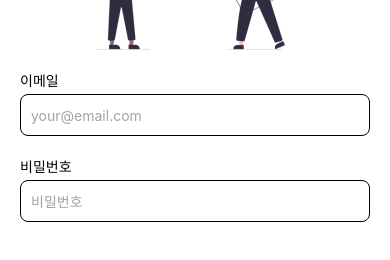
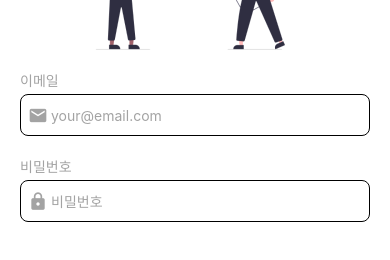
Before and after one commit to Hyome720/rn-todo, a React Native app: screen / in a window 390 px wide. Shown: the part 376-636 px from the top of the page. Built offline with nearby package versions, Linux system fonts and the light colour scheme.

Commit message:
:sparkles: 아이디, 비밀번호 입력칸 css 적용

```diff
--- a/src/colors.js
+++ b/src/colors.js
@@ -2,7 +2,7 @@ export const WHITE = '#fff';
 export const BLACK = '#000';
 
 export const PRIMARY = {
-  DEFAULT: '32563eb',
+  DEFAULT: '#2563eb',
 };
 
 export const GRAY = {
--- a/src/components/Input.js
+++ b/src/components/Input.js
@@ -1,5 +1,8 @@
 import { StyleSheet, Text, TextInput, View } from 'react-native';
 import PropTypes from 'prop-types';
+import { BLACK, GRAY, PRIMARY } from '../colors';
+import { useState } from 'react';
+import { MaterialCommunityIcons } from '@expo/vector-icons';
 
 export const KeyboardTypes = {
   DEFAULT: 'default',
@@ -11,18 +14,61 @@ export const ReturnKeyTypes = {
   NEXT: 'next',
 };
 
-const Input = ({ title, placeholder, ...props }) => {
+export const IconNames = {
+  EMAIL: 'email',
+  PASSWORD: 'lock',
+};
+
+const Input = ({ title, placeholder, value, iconName, ...props }) => {
+  const [isFocused, setIsFocused] = useState(false);
+
   return (
     <View style={styles.container}>
-      <Text style={styles.title}>{title}</Text>
+      <Text
+        style={[
+          styles.title,
+          value && styles.hasValueTitle,
+          isFocused && styles.focusedTitle,
+        ]}
+      >
+        {title}
+      </Text>
+
+      <View>
         <TextInput
           {...props}
-        style={styles.input}
+          value={value}
+          style={[
+            styles.input,
+            value && styles.hasValueInput,
+            isFocused && styles.focusedInput,
+          ]}
           placeholder={placeholder ?? title}
-        placeholderTextColor={'#a3a3a3'}
+          placeholderTextColor={GRAY.DEFAULT}
           autoCapitalize="none"
           autoCorrect={false}
+          keyboardAppearance="light"
+          onFocus={() => setIsFocused(true)}
+          onBlur={() => setIsFocused(false)}
         />
+
+        <View style={styles.icon}>
+          <MaterialCommunityIcons
+            name={iconName}
+            size={20}
+            color={(() => {
+              switch (true) {
+                case isFocused:
+                  return PRIMARY.DEFAULT;
+                case !!value:
+                  return BLACK;
+                default:
+                  return GRAY.DEFAULT;
+              }
+            })()}
+          />
+        </View>
+      </View>
     </View>
   );
 };
@@ -35,9 +81,8 @@ Input.defaultProps = {
 Input.propTypes = {
   title: PropTypes.string.isRequired,
   placeholder: PropTypes.string,
-  keyboardType: PropTypes.oneOf(Object.values(KeyboardTypes)),
-  returnKeyType: PropTypes.oneOf(Object.values(ReturnKeyTypes)),
-  secureTextEntry: PropTypes.bool,
+  value: PropTypes.string,
+  iconName: PropTypes.oneOf(Object.values(IconNames)),
 };
 
 const styles = StyleSheet.create({
@@ -48,12 +93,36 @@ const styles = StyleSheet.create({
   },
   title: {
     marginBottom: 4,
+    color: GRAY.DEFAULT,
+  },
+  hasValueTitle: {
+    color: BLACK,
+  },
+  focusedTitle: {
+    fontWeight: '600',
+    color: PRIMARY.DEFAULT,
   },
   input: {
     borderWidth: 1,
     borderRadius: 8,
     paddingHorizontal: 10,
     height: 42,
+    paddingLeft: 30,
+  },
+  hasValueInput: {
+    borderColor: BLACK,
+    color: BLACK,
+  },
+  focusedInput: {
+    borderWidth: 2,
+    borderColor: PRIMARY.DEFAULT,
+    color: PRIMARY.DEFAULT,
+  },
+  icon: {
+    position: 'absolute',
+    left: 8,
+    height: '100%',
+    justifyContent: 'center',
   },
 });
 
--- a/src/screens/SingInScreen.js
+++ b/src/screens/SingInScreen.js
@@ -1,5 +1,9 @@
 import { Image, StyleSheet, View } from 'react-native';
-import Input, { KeyboardTypes, ReturnKeyTypes } from '../components/Input';
+import Input, {
+  IconNames,
+  KeyboardTypes,
+  ReturnKeyTypes,
+} from '../components/Input';
 import SafeInputView from '../components/SafeInputView';
 import { useState } from 'react';
 
@@ -21,6 +25,7 @@ const SignInScreen = () => {
           returnKeyType={ReturnKeyTypes.NEXT}
           value={email}
           onChangeText={(email) => setEmail(email.trim())}
+          iconName={IconNames.EMAIL}
         />
         <Input
           title={'비밀번호'}
@@ -28,6 +33,7 @@ const SignInScreen = () => {
           secureTextEntry
           value={password}
           onChangeText={(password) => setPassword(password.trim())}
+          iconName={IconNames.PASSWORD}
         />
       </View>
     </SafeInputView>
```
Lines whose indentation alone changed are shown as unchanged.
